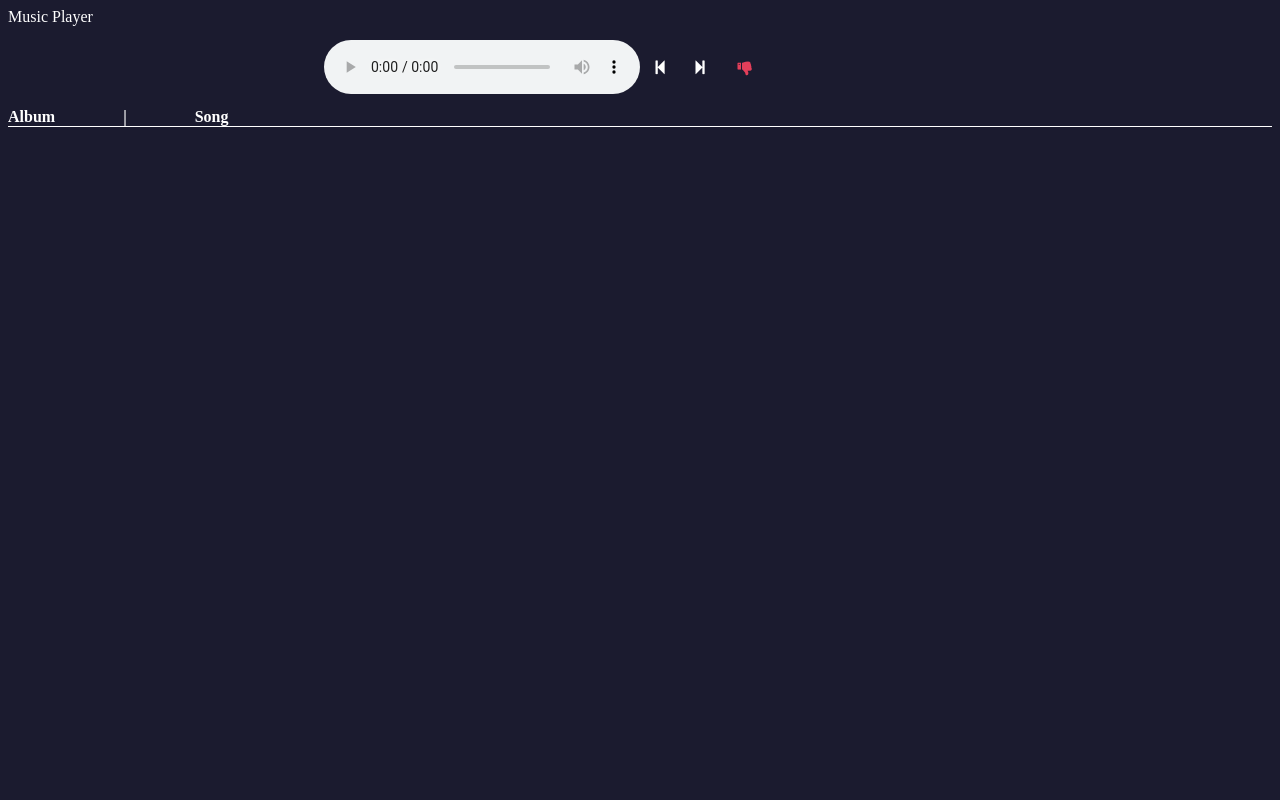
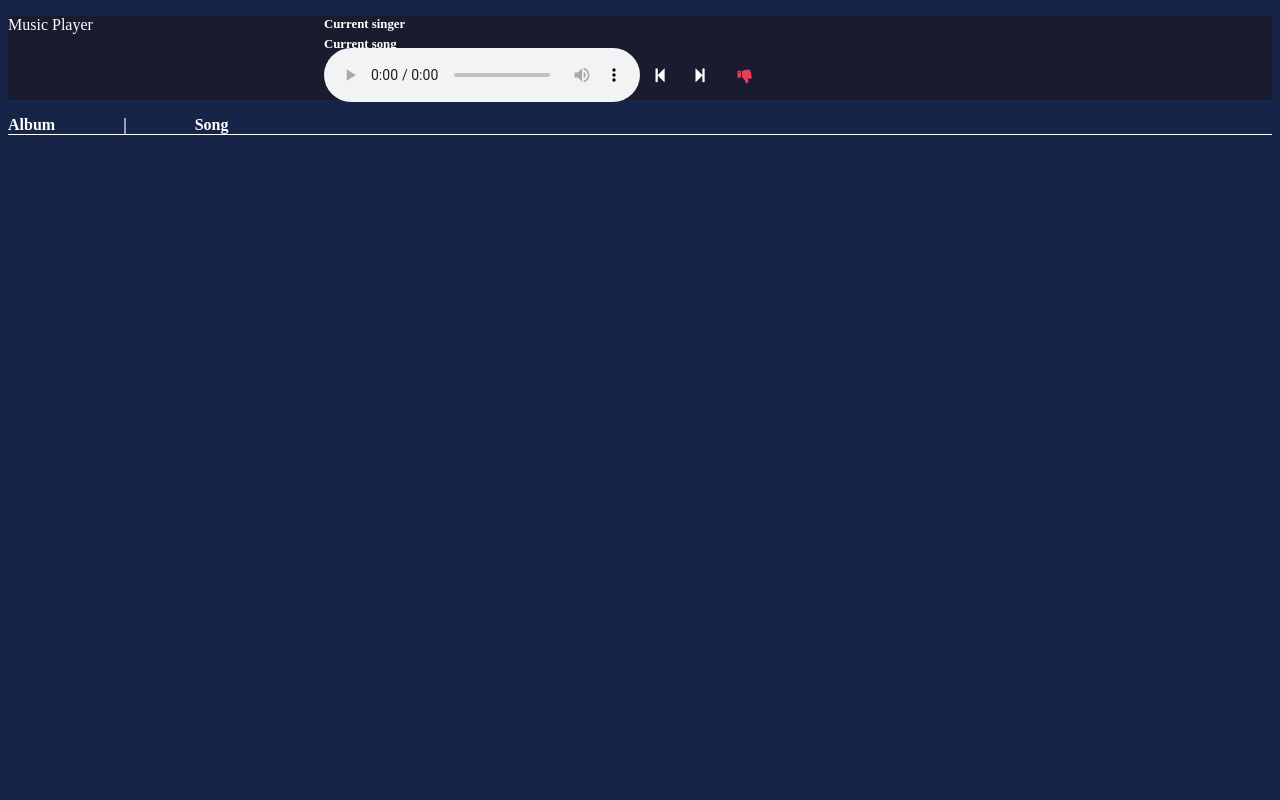
Before and after one commit to rorro/music-player, a Flask app: page / in a window 1280 px wide. Run offline with Flask 2, Linux system fonts and the light colour scheme; data that the repository does not hold is empty; parts of the project's set-up code (start-up, migrations or seed data) failed here and were passed over.

Commit message:
Add current song information

```diff
--- a/static/load_songs.js
+++ b/static/load_songs.js
@@ -5,7 +5,8 @@ window.onload = function() {
 
     if (localStorage.current_song_link !== undefined) {
         player.setAttribute("src", localStorage.current_song_link);
-        player.load()
+        player.load();
+        display_song_info();
     }
 
     get_playlist();
@@ -17,12 +18,13 @@ function play_song(index) {
     localStorage.setItem("current_song_index", index);
 
     player.setAttribute("src", song_link);
-    player.load()
+    player.load();
     player.play();
 }
 
 function select_song(clicked) {
     play_song(clicked.id);
+    display_song_info();
 }
 
 function play_next() {
@@ -39,6 +41,17 @@ function play_previous() {
         let previous_song_index = current_song_index - 1;
         play_song(previous_song_index);
     }
+}
+
+function display_song_info() {
+    let current_song_split = localStorage.current_song_link.split("/");
+    let song_index = current_song_split.length - 1;
+
+    let current_singer = unescape(current_song_split[2]);
+    let current_song = unescape(current_song_split[song_index].slice(0,-4));
+
+    document.getElementById("current-singer").innerHTML = current_singer;
+    document.getElementById("current-song").innerHTML = current_song;
 }
 
 function get_playlist() {
@@ -62,7 +75,7 @@ function get_playlist() {
 
                 let li = document.createElement("li");
                 li.appendChild(document.createTextNode(unescape(formatted_song)));
-                li.setAttribute("class", "playlist_entry");
+                li.setAttribute("class", "playlist-entry");
                 li.setAttribute("id", song);
                 li.setAttribute("onclick", "select_song(this)");
 
--- a/static/style.css
+++ b/static/style.css
@@ -6,10 +6,16 @@
  */
 
 html, body {
-    background-color: #1B1B2F;
+    background-color: #162447;
     color: white;
     height: 90vh;
     position: relative;
+}
+
+#header {
+    background-color: #1B1B2F;
+    left: 0;
+    right: 0;
 }
 
 #player-stuff {
@@ -18,6 +24,18 @@ html, body {
     align-items: center;
     margin: auto;
     width: 50%;
+}
+
+#current-song {
+    position: fixed;
+    top: 20px;
+    font-size: 0.8em;
+}
+
+#current-singer {
+    position: fixed;
+    top: 0px;
+    font-size: 0.8em;
 }
 
 #player {
@@ -56,6 +74,13 @@ a {
     opacity: 100%;
 }
 
+#playlist-header {
+   font-weight: bold;
+   word-spacing: 4em;
+   border-bottom: 1px white solid;
+   list-style-type: none;
+}
+
 #playlist {
     width: 100%;
     overflow-x: hidden;
@@ -73,10 +98,3 @@ a {
 .playlist-entry:hover {
     background-color: #1F4068;
 }
-
-#playlist-header {
-   font-weight: bold;
-   word-spacing: 4em;
-   border-bottom: 1px white solid;
-   list-style-type: none;
-}
--- a/templates/index.html
+++ b/templates/index.html
@@ -1,4 +1,5 @@
-<DOCTYPE html>
+<!doctype html>
+
 <html lang="en">
     <head>
         <meta charset="UTF-8">
@@ -11,8 +12,11 @@
         <script type="text/javascript" src="static/load_songs.js"></script>
     </head>
     <body>
+        <div id="header">
             <p>Music Player</p>
             <div id="player-stuff">
+                <h4 id="current-singer">Current singer</h4>
+                <h4 id="current-song">Current song</h4>
                 <audio  controls preload="metadata", onended="play_next()", id="player">
                     <source src="static/music/Janan Youkhanna/01-AudioTrack 01.mp3" type="audio/mpeg">
                     Your browser does not support the audio element.
@@ -21,6 +25,7 @@
                 <a onclick="play_next()" class="fa fa-step-forward control-button" id="next"></a>
 
                 <a id="rating" class="fa fa-thumbs-down control-button"></a>
+            </div>
         </div>
 
         <p id="playlist-header">Album | Song</p>
```
Lines whose indentation alone changed are shown as unchanged.
